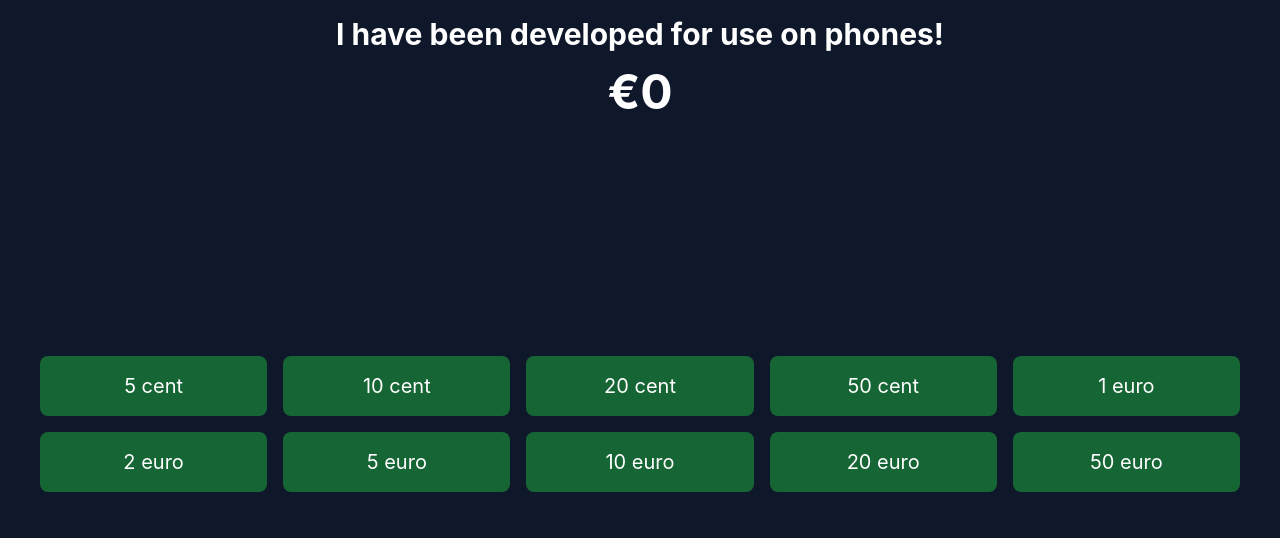
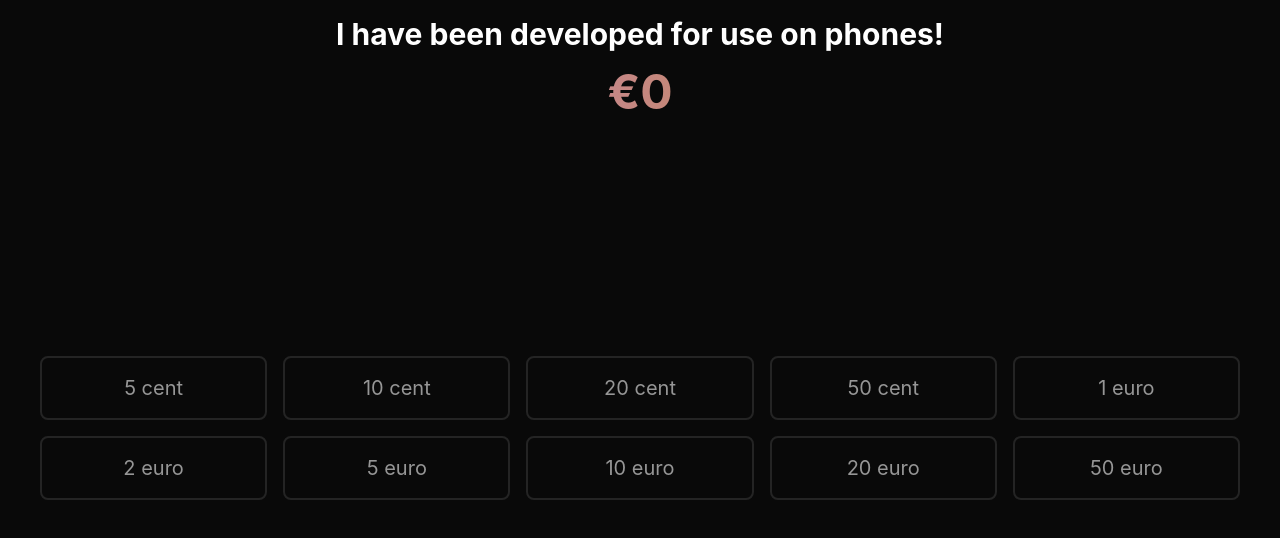
Before and after one commit to Ykingdev/Cashcalc, a React (Create React App) app: page / in a window 1280 px wide. Shown: the top 538 px of the page. Built offline with nearby package versions, Linux system fonts and the light colour scheme.

Commit message:
css updates

```diff
--- a/package.json
+++ b/package.json
@@ -9,6 +9,9 @@
     "react": "^18.2.0",
     "react-dom": "^18.2.0",
     "react-scripts": "5.0.1",
+    "react-swipe-to-delete-component": "^1.0.8",
+    "react-swipeable": "^7.0.0",
+    "react-use-gesture": "^9.1.3",
     "web-vitals": "^2.1.4"
   },
   "scripts": {
--- a/src/App.js
+++ b/src/App.js
@@ -30,13 +30,14 @@ function Increment() {
         <h1 className="text-center text-3xl hidden md:flex justify-center font-bold mb-4">
           I have been developed for use on phones!
         </h1>
-        <p className="text-center mt-4 text-5xl font-bold">€{count}</p>
+        <p className="text-center mt-4 text-5xl font-bold  text-transparent  bg-clip-text bg-gradient-to-r from-purple-400 to-yellow-600"
+>€{count}</p>
         <div className="flex justify-center overflow-scroll h-[25vh] my-5">
           <ul className="text-left text-sm mx-10 w-[79vw]">
             {uniqueClickCounts.map((amount, index) => (
-              <li className='bg-white p-2 flex justify-between rounded-sm shadow-lg mb-2 text-black' key={index}>
+              <li className='bg-[#090909] text-[#969696] border-solid border-2 border-purple-400   p-3 flex justify-between rounded-md shadow-lg mb-2 font-medium' key={index}>
                 {itemCount(amount)} X €{amount} = €{(amount * itemCount(amount)).toFixed(2)}
-                <button onClick={() => removeItem(index)}>Remove 🗑️</button>
+                <button className='text-red-600 ' onClick={() => removeItem(index)}>Remove</button>
               </li>
             ))}
           </ul>
@@ -44,7 +45,7 @@ function Increment() {
         <div className="grid w-screen px-10 grid-cols-2 sm:grid-cols-3 md:grid-cols-4 lg:grid-cols-5 gap-4">
           {incrementValues.map((value, index) => (
             <button
-              className="button bg-green-800 p-3 sm:p-4 text-xl rounded-lg"
+              className=" hover:bg-gradient-to-r hover:from-purple-400 hover:to-yellow-600 hover:text-[#090909] hover:duration-150 duration-150  bg-[#090909] border-solid border-2 border-[#242424] text-[#969696] p-3 sm:p-4 text-xl rounded-lg"
               onClick={() => addToCount(value)}
               key={index}
             >
@@ -59,7 +60,7 @@ function Increment() {
 
 function App() {
   return (
-    <div className="App bg-slate-900 h-screen flex justify-center w-screen text-white">
+    <div className="App bg-[#090909] h-screen flex justify-center w-screen text-white">
       <Increment />
     </div>
   );
```
Also changed, not shown: 1 other file (tests, documents, lock files or other folders).
